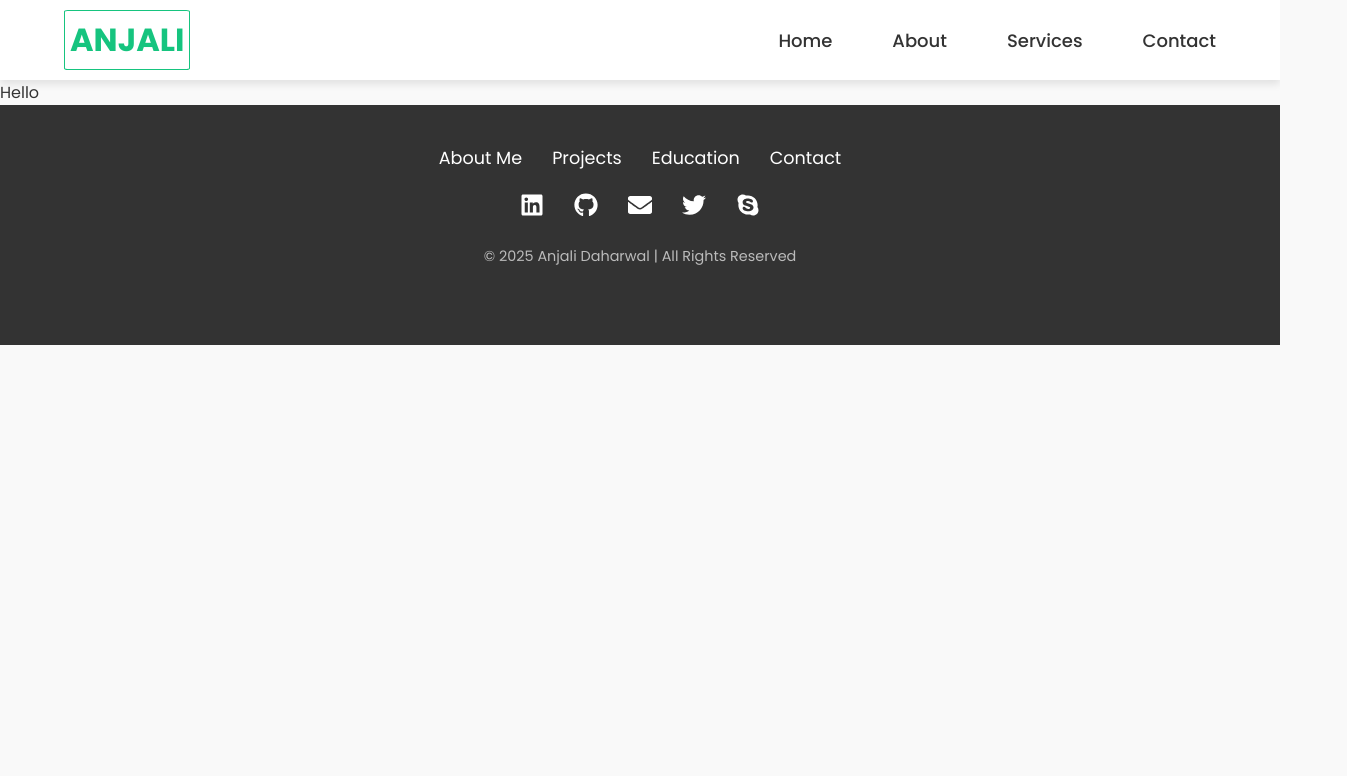
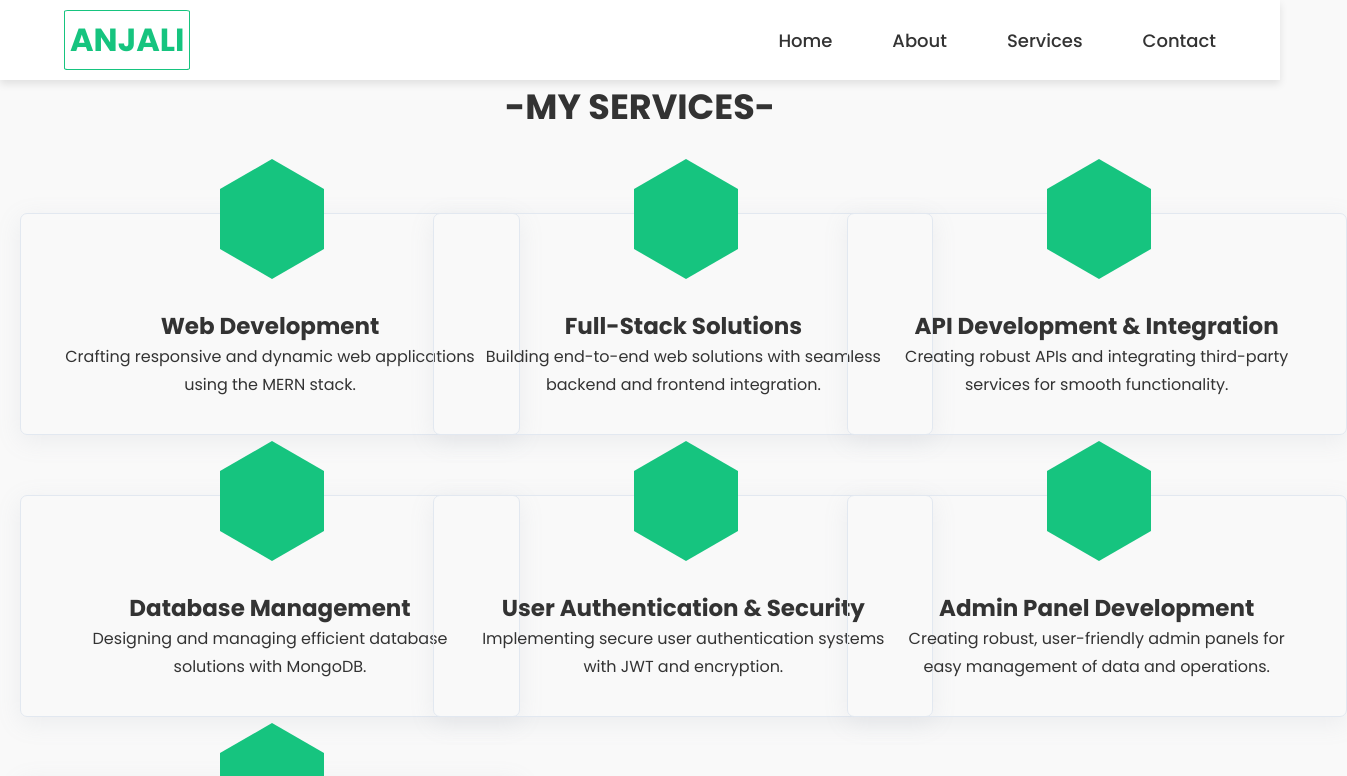
Before and after one commit to anjali012005/ANJALI_RESUME, a React (Create React App) app in the folder frontend/: page /services in a window 1280 px wide. Shown: the top 776 px of the page, 1347 px wide, since content can reach past the window. Built offline with nearby package versions, Linux system fonts and the light colour scheme.

Commit message:
Added my services section

```diff
--- /dev/null
+++ b/frontend/src/Pages/Serivices.css
@@ -0,0 +1,76 @@
+.service {
+    border: 1px solid #e2e8f0;
+    border-radius: 7px;
+    box-shadow: 0 0.375rem 1.5rem 0 rgba(140, 152, 164, 0.125);
+    margin-top: 60px;
+    padding-bottom: 30px;
+    width: 500px;
+}
+
+.service-hex {
+    margin-top: 30px;
+    width: 104px;
+    height: 60px;
+    background-color: #16C47F;
+    position: relative;
+    top: -55px;
+    left: 40%;
+}
+
+.service-hex:before {
+    content: " ";
+    width: 0px;
+    height: 0;
+    border-bottom: 30px solid #16C47F;
+    border-left: 52px solid transparent;
+    border-right: 52px solid transparent;
+    position: absolute;
+    top: -30px;
+}
+
+.service-hex:after {
+    content: "";
+    width: 0;
+    position: absolute;
+    bottom: -30px;
+    border-top: 30px solid #16C47F;
+    border-left: 52px solid transparent;
+    border-right: 52px solid transparent;
+}
+
+.service-hex i {
+    position: absolute;
+    color: #fff;
+    font-size: 40px;
+    text-align: center;
+    left: 0px;
+    right: 0px;
+    top: 10px;
+}
+
+.service-inner {
+    text-align: center;
+    padding: 5px 44px;
+    font-size: 17px;
+}
+
+.service-inner h3 {
+    font-size: 23px;
+}
+
+.service-inner p {
+    font-size: 16px;
+    line-height: 28px;
+    /* font-family 'Lato'; */
+}
+
+.row{
+    display: grid;
+    grid-template-columns: repeat(3, minmax(350px, 1fr));
+    padding: 20px;
+}
+
+.heading h2{
+    font-size: 35px;
+    text-align: center;
+}
--- a/frontend/src/Pages/Services.jsx
+++ b/frontend/src/Pages/Services.jsx
@@ -1,8 +1,82 @@
 import React from 'react'
+import './Serivices.css'
 
 const Services = () => {
     return (
-        <>Hello</>
+        // <>
+            <div className="container-fluid main-section">
+                <div className="container">
+                    <div className="heading">
+                        <h2>-MY SERVICES-</h2>
+                    </div>
+                    <div className="row">
+                        <div className="col-lg-4 col-md-6 col-12">
+                            <div className="service">
+                                <div className="service-hex"><i className="fa fa-briefcase"></i></div>
+                                <div className="service-inner">
+                                    <h3>Web Development</h3>
+                                    <p>Crafting responsive and dynamic web applications using the MERN stack.</p>
+                                </div>
+                            </div>
+                        </div>
+                        <div className="col-lg-4 col-md-6 col-12">
+                            <div className="service">
+                                <div className="service-hex"><i className="fa fa-cube"></i></div>
+                                <div className="service-inner">
+                                    <h3>Full-Stack Solutions</h3>
+                                    <p>Building end-to-end web solutions with seamless backend and frontend integration.</p>
+                                </div>
+                            </div>
+                        </div>
+                        <div className="col-lg-4 col-md-6 col-12">
+                            <div className="service">
+                                <div className="service-hex"><i className="fa fa-database"></i></div>
+                                <div className="service-inner">
+                                    <h3>API Development & Integration</h3>
+                                    <p>Creating robust APIs and integrating third-party services for smooth functionality.</p>
+                                </div>
+                            </div>
+                        </div>
+                        <div className="col-lg-4 col-md-6 col-12">
+                            <div className="service">
+                                <div className="service-hex"><i className="fa fa-laptop"></i></div>
+                                <div className="service-inner">
+                                    <h3>Database Management</h3>
+                                    <p>Designing and managing efficient database solutions with MongoDB.</p>
+                                </div>
+                            </div>
+                        </div>
+                        <div className="col-lg-4 col-md-6 col-12">
+                            <div className="service">
+                                <div className="service-hex"><i className="fa fa-bug"></i></div>
+                                <div className="service-inner">
+                                    <h3>User Authentication & Security</h3>
+                                    <p>Implementing secure user authentication systems with JWT and encryption.</p>
+                                </div>
+                            </div>
+                        </div>
+                        <div className="col-lg-4 col-md-6 col-12">
+                            <div className="service">
+                                <div className="service-hex"><i className="fa fa-file-code-o"></i></div>
+                                <div className="service-inner">
+                                    <h3> Admin Panel Development</h3>
+                                    <p>Creating robust, user-friendly admin panels for easy management of data and operations.</p>
+                                </div>
+                            </div>
+                        </div>
+                        <div className="col-lg-4 col-md-6 col-12">
+                            <div className="service">
+                                <div className="service-hex"><i className="fa fa-file-code-o"></i></div>
+                                <div className="service-inner">
+                                    <h3>Cloud Integration</h3>
+                                    <p>Deploying web applications to cloud services like AWS, Heroku, or Vercel.</p>
+                                </div>
+                            </div>
+                        </div>
+                    </div>
+                </div>
+            </div>
+        // </>
     )
 }
 
```
